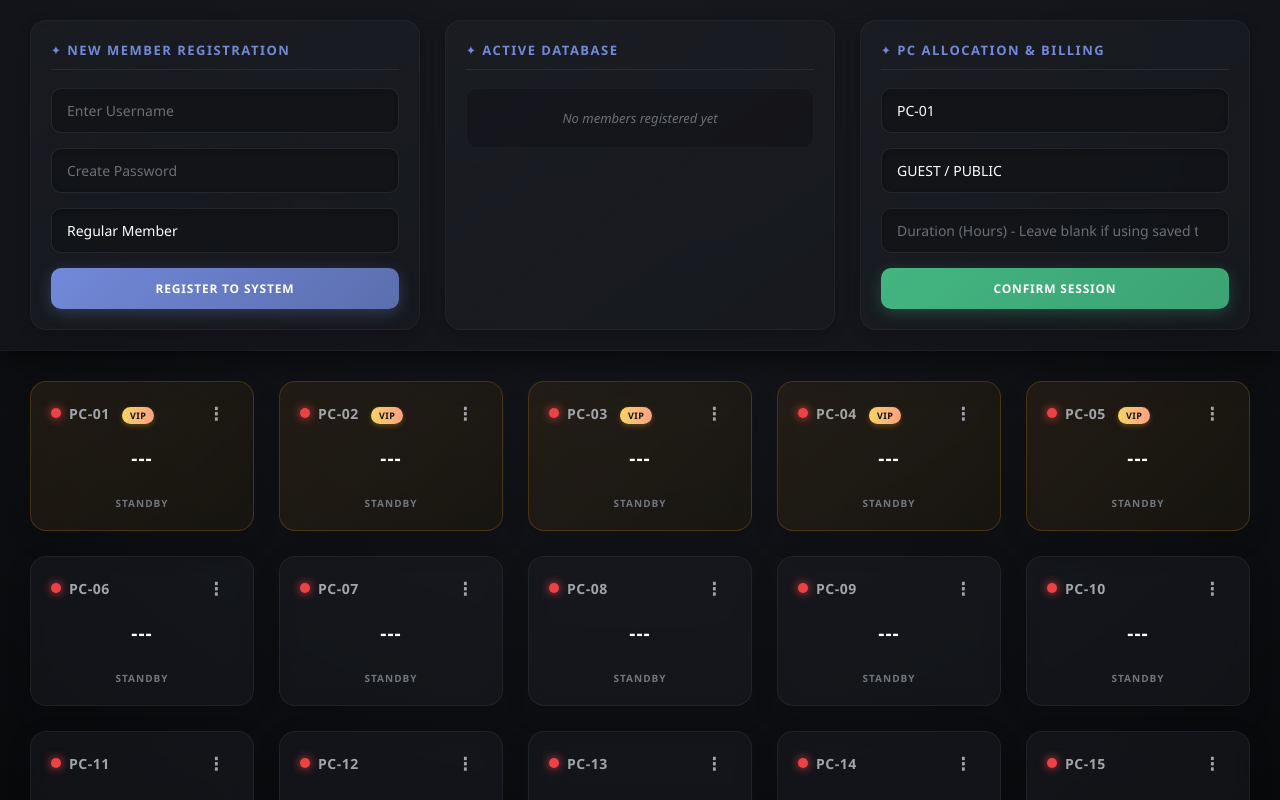
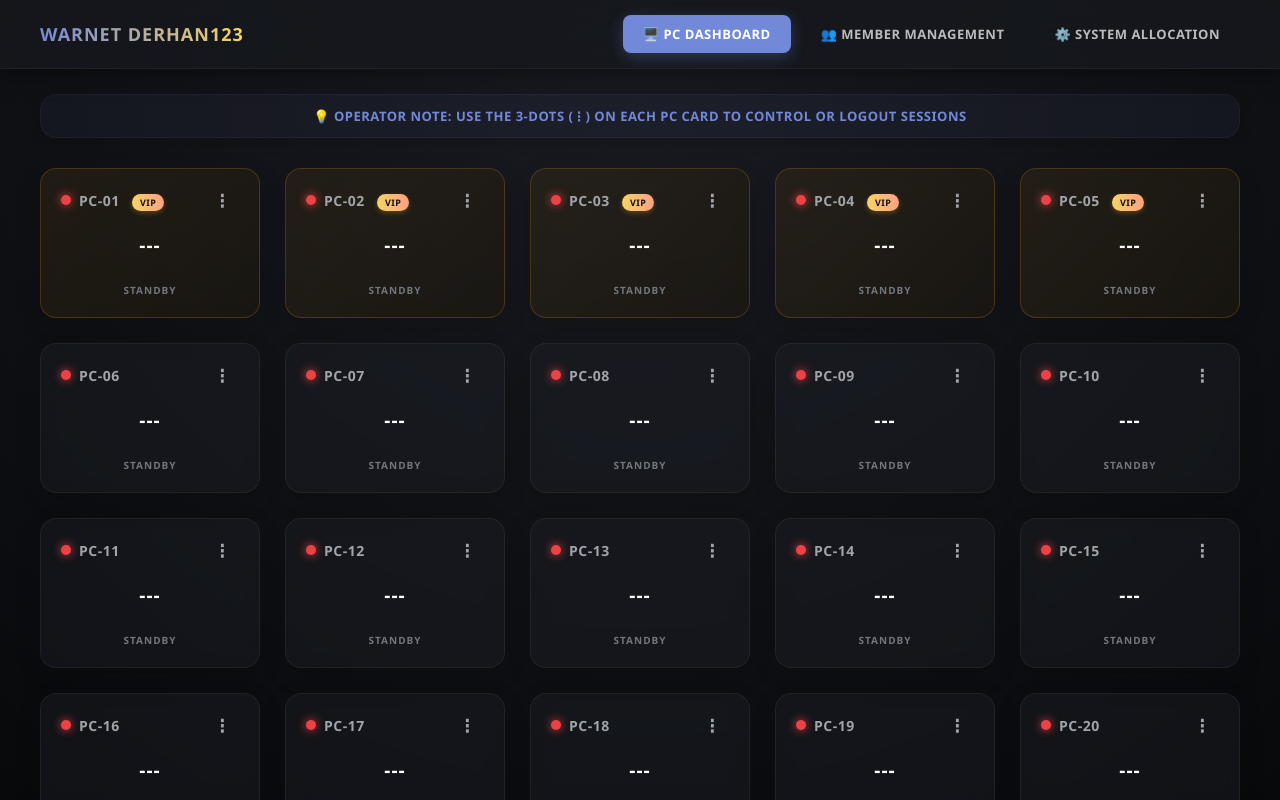
Before and after one commit to joelhenrystoner-dev/WARNET-Derhan123, a plain HTML site: page index.html in a window 1280 px wide. Drawn offline with Linux system fonts and the light colour scheme.

Commit message:
penambahan nav bar dan juga judul

```diff
--- a/index.html
+++ b/index.html
@@ -3,7 +3,7 @@
 <head>
     <meta charset="UTF-8">
     <meta name="viewport" content="width=device-width, initial-scale=1.0">
-    <title>Derhan123 Elite Cybercafe - Smart Billing System</title>
+    <title>WARNET DERHAN123 - Smart Billing System</title>
     <style>
         /* CSS Reset & Basic Setup */
         * { box-sizing: border-box; margin: 0; padding: 0; font-family: 'Segoe UI', Tahoma, Geneva, Verdana, sans-serif; }
@@ -15,41 +15,89 @@
             color: #dcddde; display: flex; flex-direction: column; height: 100vh; overflow: hidden;
         }
 
-        /* --- HEADER & CONTROL PANEL (ULTRA MODERN) --- */
+        /* --- PREMIUM NAVIGATION BAR --- */
+        .navbar {
+            background: rgba(22, 24, 29, 0.85);
+            backdrop-filter: blur(20px);
+            padding: 15px 40px;
+            display: flex;
+            justify-content: space-between;
+            align-items: center;
+            border-bottom: 1px solid rgba(255,255,255,0.05);
+            box-shadow: 0 4px 25px rgba(0,0,0,0.5);
+            z-index: 20;
+        }
+        .navbar .brand {
+            font-size: 18px;
+            font-weight: 900;
+            letter-spacing: 1px;
+            background: linear-gradient(90deg, #7289da, #f6d365);
+            -webkit-background-clip: text;
+            -webkit-text-fill-color: transparent;
+        }
+        .nav-tabs {
+            display: flex;
+            gap: 10px;
+        }
+        .nav-tab {
+            padding: 10px 20px;
+            background: transparent;
+            color: #b9bbbe;
+            border: none;
+            border-radius: 8px;
+            font-size: 13px;
+            font-weight: 700;
+            cursor: pointer;
+            text-transform: uppercase;
+            letter-spacing: 0.5px;
+            transition: all 0.3s ease;
+            box-shadow: none;
+            width: auto;
+        }
+        .nav-tab:hover {
+            color: #fff;
+            background: rgba(255,255,255,0.05);
+        }
+        .nav-tab.active {
+            color: #fff;
+            background: #7289da;
+            box-shadow: 0 4px 15px rgba(114, 137, 218, 0.3);
+        }
+
+        /* --- CONTROL PANEL HEADER (TAB LAYOUT) --- */
         .header {
-            background: rgba(22, 24, 29, 0.7);
-            backdrop-filter: blur(16px);
-            padding: 20px 30px; display: flex; gap: 25px;
-            box-shadow: 0 10px 30px rgba(0,0,0,0.6); z-index: 10; flex-wrap: wrap;
-            border-bottom: 1px solid rgba(255,255,255,0.03);
+            padding: 25px 40px 10px 40px;
+            display: flex;
+            z-index: 10;
+        }
+
+        /* Tab Content System */
+        .tab-content {
+            display: none;
+            width: 100%;
+            gap: 25px;
+        }
+        .tab-content.active {
+            display: flex;
+            animation: tabFadeIn 0.4s ease-out;
         }
 
         .control-group {
             background: linear-gradient(145deg, rgba(35, 38, 45, 0.4), rgba(25, 28, 33, 0.6));
-            padding: 20px; border-radius: 16px; flex: 1; min-width: 280px;
+            padding: 22px; border-radius: 16px; flex: 1;
             border: 1px solid rgba(255,255,255,0.04);
-            transition: transform 0.3s ease, box-shadow 0.3s ease;
             box-shadow: 0 4px 15px rgba(0,0,0,0.2);
             position: relative;
-        }
-        .control-group:hover {
-            transform: translateY(-2px);
-            box-shadow: 0 8px 25px rgba(0,0,0,0.4);
-            border-color: rgba(114, 137, 218, 0.2);
         }
 
         .control-group h3 {
             margin-bottom: 18px; font-size: 13px; color: #7289da;
             border-bottom: 1px solid rgba(114, 137, 218, 0.15); padding-bottom: 10px;
             text-transform: uppercase; letter-spacing: 1.5px; font-weight: 800;
-            display: flex; align-items: center; gap: 8px;
         }
 
         /* Input & Select Premium Styling */
-        .input-wrapper {
-            position: relative;
-            margin-bottom: 15px;
-        }
+        .input-wrapper { position: relative; margin-bottom: 15px; }
         input, select {
             width: 100%; padding: 12px 15px;
             background-color: rgba(15, 17, 20, 0.6);
@@ -86,19 +134,19 @@
         /* Database Visual List */
         .db-list {
             list-style: none; background: rgba(15, 17, 20, 0.4); padding: 10px;
-            border-radius: 10px; max-height: 180px; overflow-y: auto; font-size: 13px;
+            border-radius: 10px; max-height: 250px; overflow-y: auto; font-size: 13px;
             border: 1px solid rgba(255,255,255,0.03);
         }
         .db-list li {
-            padding: 10px 12px; border-bottom: 1px solid rgba(255,255,255,0.03);
+            padding: 12px 15px; border-bottom: 1px solid rgba(255,255,255,0.03);
             display: flex; justify-content: space-between; align-items: center;
-            border-radius: 6px; transition: background 0.2s; position: relative;
+            border-radius: 8px; transition: background 0.2s; position: relative;
         }
         .db-list li:hover { background: rgba(255,255,255,0.05); }
         .db-list li:last-child { border-bottom: none; }
         .db-list li.banned-user span b { color: #ed4245; text-decoration: line-through; opacity: 0.6; }
 
-        .badge-group { display: flex; gap: 6px; align-items: center; margin-right: 25px; }
+        .badge-group { display: flex; gap: 6px; align-items: center; margin-right: 35px; }
         .badge { background: #7289da; color: white; padding: 3px 10px; border-radius: 20px; font-size: 10px; font-weight: 800; text-transform: uppercase; letter-spacing: 0.5px;}
         .badge.vip-tier { background: linear-gradient(90deg, #f6d365, #fda085); color: #111; box-shadow: 0 2px 5px rgba(245, 166, 35, 0.3); }
         .badge.banned-tier { background: #ed4245; color: white; box-shadow: 0 0 8px rgba(237, 66, 69, 0.4); }
@@ -106,7 +154,7 @@
 
         /* Grid PC Layout */
         .grid-container {
-            flex: 1; padding: 30px; overflow-y: auto; display: grid;
+            flex: 1; padding: 20px 40px 30px 40px; overflow-y: auto; display: grid;
             grid-template-columns: repeat(auto-fill, minmax(210px, 1fr)); gap: 25px; align-content: start;
         }
 
@@ -125,7 +173,6 @@
             border-color: rgba(255,255,255,0.15);
             background: rgba(40, 45, 55, 0.6);
         }
-
         .pc-card.online {
             background: rgba(44, 60, 95, 0.6);
             border-color: rgba(88, 101, 242, 0.5); box-shadow: 0 0 25px rgba(88, 101, 242, 0.15);
@@ -135,19 +182,15 @@
             border-color: rgba(88, 101, 242, 0.8);
         }
 
-        /* --- VIP CARD STYLING (PC 1 - 5) --- */
+        /* VIP PC (1 - 5) */
         .pc-card.vip {
             background: linear-gradient(135deg, rgba(60, 45, 20, 0.4), rgba(30, 25, 15, 0.6));
             border-color: rgba(245, 166, 35, 0.2);
         }
-        .pc-card.vip:hover {
-            border-color: rgba(245, 166, 35, 0.6);
-            box-shadow: 0 15px 35px rgba(245, 166, 35, 0.1);
-        }
+        .pc-card.vip:hover { border-color: rgba(245, 166, 35, 0.6); box-shadow: 0 15px 35px rgba(245, 166, 35, 0.1); }
         .pc-card.vip.online {
             background: linear-gradient(135deg, rgba(100, 70, 25, 0.6), rgba(50, 35, 15, 0.7));
-            border-color: rgba(245, 166, 35, 0.8);
-            box-shadow: 0 0 30px rgba(245, 166, 35, 0.2);
+            border-color: rgba(245, 166, 35, 0.8); box-shadow: 0 0 30px rgba(245, 166, 35, 0.2);
         }
         .vip-badge {
             background: linear-gradient(90deg, #f6d365, #fda085);
@@ -158,7 +201,6 @@
 
         .pc-header { display: flex; justify-content: space-between; align-items: center; font-size: 14px; color: #a1a4a9; font-weight: 800; letter-spacing: 0.5px;}
         .online .pc-header { color: #fff; }
-
         .status-indicator { display: flex; align-items: center; gap: 8px; }
         .status-icon { width: 10px; height: 10px; border-radius: 50%; background-color: #ed4245; box-shadow: 0 0 10px #ed4245; }
         .online .status-icon { background-color: #43b581; box-shadow: 0 0 12px #43b581; }
@@ -172,7 +214,7 @@
         .online .pc-footer { color: #7289da; }
         .vip.online .pc-footer { color: #f5a623; }
 
-        /* --- FITUR KEBAB MENU --- */
+        /* --- KEBAB MENUS --- */
         .menu-dots { cursor: pointer; padding: 2px 8px; font-size: 18px; line-height: 1; border-radius: 6px; transition: background 0.2s; user-select: none; }
         .menu-dots:hover { background: rgba(255,255,255,0.1); color: white; }
 
@@ -185,34 +227,28 @@
         .action-menu.show { display: block; animation: menuFadeIn 0.2s cubic-bezier(0.175, 0.885, 0.32, 1.275); }
         .action-menu button { background: transparent; padding: 14px 18px; border: none; border-bottom: 1px solid rgba(255,255,255,0.03); cursor: pointer; text-align: left; width: 100%; font-weight: 700; font-size: 13px; transition: background 0.2s;}
         .action-menu button:last-child { border-bottom: none; }
-
         .btn-logout-menu { color: #43b581; }
         .btn-logout-menu:hover { background: rgba(67, 181, 129, 0.1); }
         .btn-force-menu { color: #ed4245; }
         .btn-force-menu:hover { background: rgba(237, 66, 69, 0.1); }
 
-        /* --- KEBAB MENU UNTUK DATABASE LIST --- */
         .member-dots { position: absolute; right: 8px; top: 50%; transform: translateY(-50%); cursor: pointer; font-size: 16px; padding: 2px 6px; border-radius: 4px; color: #a1a4a9; }
         .member-dots:hover { background: rgba(255,255,255,0.1); color: white; }
-
         .db-action-menu {
             display: none; position: absolute; top: 35px; right: 5px;
             background: rgba(20, 22, 27, 0.98); backdrop-filter: blur(15px);
             border: 1px solid rgba(255,255,255,0.1); border-radius: 10px;
-            z-index: 150; box-shadow: 0 10px 25px rgba(0,0,0,0.5); overflow: hidden; min-width: 130px;
+            z-index: 150; box-shadow: 0 10px 25px rgba(0,0,0,0.5); overflow: hidden; min-width: 140px;
         }
         .db-action-menu.show { display: block; animation: menuFadeIn 0.15s ease-out; }
         .db-action-menu button { background: transparent; padding: 10px 14px; border: none; border-bottom: 1px solid rgba(255,255,255,0.03); cursor: pointer; text-align: left; width: 100%; font-weight: 600; font-size: 12px; }
         .db-action-menu button:last-child { border-bottom: none; }
-
         .btn-ban { color: #f5a623; }
         .btn-ban:hover { background: rgba(245, 166, 35, 0.1); }
         .btn-unban { color: #43b581; }
         .btn-unban:hover { background: rgba(67, 181, 129, 0.1); }
         .btn-delete { color: #ed4245; }
         .btn-delete:hover { background: rgba(237, 66, 69, 0.1); }
-
-        @keyframes menuFadeIn { from { opacity: 0; transform: scale(0.9) translateY(-10px); } to { opacity: 1; transform: scale(1) translateY(0); } }
 
         /* --- CUSTOM MODAL POP-UP --- */
         .modal-overlay {
@@ -221,7 +257,6 @@
             justify-content: center; align-items: center; opacity: 0; transition: opacity 0.3s ease;
         }
         .modal-overlay.show { display: flex; opacity: 1; }
-
         .modal-box {
             background: rgba(25, 28, 33, 0.95); backdrop-filter: blur(20px);
             border: 1px solid rgba(255,255,255,0.1); border-radius: 20px; width: 400px;
@@ -230,11 +265,7 @@
             overflow: hidden;
         }
         .modal-overlay.show .modal-box { transform: scale(1) translateY(0); }
-
-        .modal-header {
-            color: white; padding: 20px 25px; font-size: 16px; font-weight: 800; text-align: center;
-            display: flex; justify-content: center; align-items: center; gap: 10px; letter-spacing: 0.5px;
-        }
+        .modal-header { color: white; padding: 20px 25px; font-size: 16px; font-weight: 800; text-align: center; display: flex; justify-content: center; align-items: center; gap: 10px; }
         .modal-body { padding: 35px 25px; text-align: center; font-size: 15px; color: #dcddde; line-height: 1.6; }
         .modal-footer { display: flex; padding: 20px 25px; gap: 15px; background: rgba(15, 17, 20, 0.6); border-top: 1px solid rgba(255,255,255,0.05); }
 
@@ -243,19 +274,36 @@
         .btn-red-modal { background: #ed4245; }
         .btn-red-modal:hover { background: #c9383a; box-shadow: 0 4px 15px rgba(237, 66, 69, 0.4); }
 
+        /* Animations */
+        @keyframes menuFadeIn { from { opacity: 0; transform: scale(0.9) translateY(-10px); } to { opacity: 1; transform: scale(1) translateY(0); } }
+        @keyframes tabFadeIn { from { opacity: 0; transform: translateY(5px); } to { opacity: 1; transform: translateY(0); } }
+
     </style>
 </head>
 <body>
 
+    <div class="navbar">
+        <div class="brand">WARNET DERHAN123</div>
+        <div class="nav-tabs">
+            <button class="nav-tab active" onclick="switchTab('dashboard')">🖥️ PC Dashboard</button>
+            <button class="nav-tab" onclick="switchTab('members')">👥 Member Management</button>
+            <button class="nav-tab" onclick="switchTab('billing')">⚙️ System Allocation</button>
+        </div>
+    </div>
+
     <div class="header">
+
+        <div class="tab-content active" id="tab-dashboard">
+            <div class="control-group" style="padding: 12px; display: flex; align-items: center; justify-content: center; background: rgba(114, 137, 218, 0.05);">
+                <span style="font-size: 13px; color: #7289da; font-weight: bold; letter-spacing: 0.5px;">💡 OPERATOR NOTE: USE THE 3-DOTS (⋮) ON EACH PC CARD TO CONTROL OR LOGOUT SESSIONS</span>
+            </div>
+        </div>
+
+        <div class="tab-content" id="tab-members">
             <div class="control-group">
                 <h3>✦ New Member Registration</h3>
-            <div class="input-wrapper">
-                <input type="text" id="namaMember" placeholder="Enter Username">
-            </div>
-            <div class="input-wrapper">
-                <input type="password" id="passMember" placeholder="Create Password">
-            </div>
+                <div class="input-wrapper"><input type="text" id="namaMember" placeholder="Enter Username"></div>
+                <div class="input-wrapper"><input type="password" id="passMember" placeholder="Create Password"></div>
                 <div class="input-wrapper">
                     <select id="tipeMember">
                         <option value="REGULAR">Regular Member</option>
@@ -264,25 +312,22 @@
                 </div>
                 <button onclick="buatMember()">Register to System</button>
             </div>
-
             <div class="control-group">
-            <h3>✦ Active Database</h3>
+                <h3>✦ Active Member Database</h3>
                 <ul class="db-list" id="listMemberVisual"></ul>
             </div>
+        </div>
 
+        <div class="tab-content" id="tab-billing">
             <div class="control-group">
-            <h3>✦ PC Allocation & Billing</h3>
-            <div class="input-wrapper">
-                <select id="pilihPC"></select>
-            </div>
-            <div class="input-wrapper">
-                <select id="pilihMember"></select>
-            </div>
-            <div class="input-wrapper">
-                <input type="number" id="jamBilling" placeholder="Duration (Hours) - Leave blank if using saved time">
-            </div>
+                <h3>✦ PC Allocation & Time Session</h3>
+                <div class="input-wrapper"><select id="pilihPC"></select></div>
+                <div class="input-wrapper"><select id="pilihMember"></select></div>
+                <div class="input-wrapper"><input type="number" id="jamBilling" placeholder="Duration (Hours) - Leave blank if using saved time"></div>
                 <button class="btn-green" onclick="aktifkanPC()">Confirm Session</button>
             </div>
+        </div>
+
     </div>
 
     <div class="grid-container" id="pcGrid">
@@ -300,10 +345,10 @@
     let members = JSON.parse(localStorage.getItem('dbMembers')) || [];
     let pcs = [];
     let pcTargetId = null;
-    let memberTargetIndex = null; // Track index member untuk operasi database modal
-    let currentModalAction = ""; // Track aksi modal database ('BAN', 'UNBAN', 'DELETE')
+    let memberTargetIndex = null;
+    let currentModalAction = "";
 
-    // Inisialisasi 24 PC
+    // Setup 24 Client Stations
     for(let i = 1; i <= 24; i++) {
         pcs.push({
             id: i,
@@ -312,6 +357,15 @@
             user: null,
             timeRemaining: 0
         });
+    }
+
+    // --- TAB SWITCHER LOGIC ---
+    function switchTab(tabId) {
+        document.querySelectorAll('.nav-tab').forEach(btn => btn.classList.remove('active'));
+        document.querySelectorAll('.tab-content').forEach(content => content.classList.remove('active'));
+
+        event.currentTarget.classList.add('active');
+        document.getElementById(`tab-${tabId}`).classList.add('active');
     }
 
     function renderApp() {
@@ -327,7 +381,7 @@
         listVisual.innerHTML = '';
 
         if(members.length === 0) {
-            listVisual.innerHTML = '<li style="color:#6b6f77; justify-content:center;"><i>No members registered yet</i></li>';
+            listVisual.innerHTML = '<li style="color:#6b6f77; justify-content:center; padding: 20px;"><i>No members registered yet</i></li>';
         } else {
             members.forEach((m, index) => {
                 if (m.status !== 'BANNED') {
@@ -336,7 +390,6 @@
 
                 let sisaDetik = m.sisaWaktu || 0;
                 let badgeTimeHTML = '';
-
                 if (sisaDetik > 0) {
                     let h = Math.floor(sisaDetik / 3600);
                     let mnt = Math.floor((sisaDetik % 3600) / 60);
@@ -345,7 +398,6 @@
 
                 let tipeBadgeHTML = '';
                 let isBannedClass = '';
-
                 if (m.status === 'BANNED') {
                     tipeBadgeHTML = `<span class="badge banned-tier">BANNED</span>`;
                     isBannedClass = 'banned-user';
@@ -427,7 +479,7 @@
         });
     }
 
-    // --- FUNGSI MENU INTERAKTIF ---
+    // --- POPUP MENU INTERCHANGES ---
     function toggleMenu(pcId, event) {
         event.stopPropagation();
         document.querySelectorAll('.db-action-menu').forEach(m => m.classList.remove('show'));
@@ -463,7 +515,6 @@
         memberTargetIndex = index;
         currentModalAction = action;
         let member = members[index];
-
         let header = document.getElementById('modalHeader');
         let body = document.getElementById('modalMessage');
         let footer = document.getElementById('modalFooter');
@@ -493,7 +544,6 @@
                 <button class="btn-red-modal" onclick="eksekusiModalDatabase()">Delete Forever</button>
             `;
         }
-
         document.getElementById('customModal').classList.add('show');
     }
 
@@ -505,22 +555,17 @@
             member.status = 'BANNED';
             let activePC = pcs.find(p => p.user === member.nama);
             if (activePC) {
-                activePC.status = 'offline';
-                activePC.user = null;
-                activePC.timeRemaining = 0;
+                activePC.status = 'offline'; activePC.user = null; activePC.timeRemaining = 0;
             }
         } else if (currentModalAction === 'UNBAN') {
             member.status = 'ACTIVE';
         } else if (currentModalAction === 'DELETE') {
             let activePC = pcs.find(p => p.user === member.nama);
             if (activePC) {
-                activePC.status = 'offline';
-                activePC.user = null;
-                activePC.timeRemaining = 0;
+                activePC.status = 'offline'; activePC.user = null; activePC.timeRemaining = 0;
             }
             members.splice(memberTargetIndex, 1);
         }
-
         localStorage.setItem('dbMembers', JSON.stringify(members));
         renderApp();
         tutupModal();
@@ -538,7 +583,6 @@
     function bukaModalForceClose(pcId) {
         let pc = pcs.find(p => p.id === pcId);
         if (pc.status === 'offline') return alert("This PC is already offline.");
-
         pcTargetId = pcId;
         document.getElementById('modalHeader').innerHTML = `⚠️ Terminate Warning`;
         document.getElementById('modalHeader').style.background = `linear-gradient(135deg, #ed4245, #c9383a)`;
@@ -553,7 +597,6 @@
     function bukaModalLogout(pcId) {
         let pc = pcs.find(p => p.id === pcId);
         if (pc.status === 'offline') return alert("This PC is already offline.");
-
         pcTargetId = pcId;
         document.getElementById('modalHeader').innerHTML = `💾 Save Session`;
         document.getElementById('modalHeader').style.background = `linear-gradient(135deg, #43b581, #3ca374)`;
@@ -577,15 +620,11 @@
     function eksekusiForceClose() {
         if (pcTargetId !== null) {
             let pc = pcs.find(p => p.id === pcTargetId);
-            pc.status = 'offline';
-            pc.user = null;
-            pc.timeRemaining = 0;
-            renderApp();
-            tutupModal();
+            pc.status = 'offline'; pc.user = null; pc.timeRemaining = 0;
+            renderApp(); tutupModal();
         }
     }
 
-    /* Eksekusi Log Out (Simpan ke DB) */
     function eksekusiLogout() {
         if (pcTargetId !== null) {
             let pc = pcs.find(p => p.id === pcTargetId);
@@ -596,15 +635,12 @@
                     localStorage.setItem('dbMembers', JSON.stringify(members));
                 }
             }
-            pc.status = 'offline';
-            pc.user = null;
-            pc.timeRemaining = 0;
-            renderApp();
-            tutupModal();
+            pc.status = 'offline'; pc.user = null; pc.timeRemaining = 0;
+            renderApp(); tutupModal();
         }
     }
 
-    // --- FUNGSI PROSES INPUT UTAMA ---
+    // --- CORE TRANSACTION CONTROLS ---
     function buatMember() {
         let nama = document.getElementById("namaMember").value.trim().toUpperCase();
         let pass = document.getElementById("passMember").value;
@@ -626,7 +662,6 @@
         let pcId = parseInt(document.getElementById("pilihPC").value);
         let userName = document.getElementById("pilihMember").value;
         let jamInput = document.getElementById("jamBilling").value;
-
         let pc = pcs.find(p => p.id === pcId);
 
         if (pc.status === 'online' && pc.user !== userName) {
@@ -642,10 +677,7 @@
         let isVipPC = (pcId <= 5);
         if (isVipPC) {
             let isVipMember = (memberData && memberData.tipe === 'VIP');
-            if (!isVipMember) {
-                showAccessDeniedModal(userName, pc.name);
-                return;
-            }
+            if (!isVipMember) { showAccessDeniedModal(userName, pc.name); return; }
         }
 
         let jam = parseFloat(jamInput) || 0;
@@ -668,21 +700,19 @@
 
         document.getElementById("jamBilling").value = "";
         renderApp();
+
+        // Auto switch back to Dashboard Tab after successful activation
+        document.querySelector('.nav-tab').click();
     }
 
-    // --- TIMER GLOBAL REAL-TIME ---
+    // --- TIMING ENGINE (TICK EVENT LOOP) ---
     setInterval(() => {
         let adaYangAktif = false;
-
         pcs.forEach(pc => {
             if(pc.timeRemaining > 0) {
-                pc.timeRemaining--;
-                adaYangAktif = true;
-
+                pc.timeRemaining--; adaYangAktif = true;
                 if(pc.timeRemaining <= 0) {
-                    pc.status = 'offline';
-                    pc.user = null;
-                    pc.timeRemaining = 0;
+                    pc.status = 'offline'; pc.user = null; pc.timeRemaining = 0;
                 }
             }
         });
@@ -702,6 +732,7 @@
         }
     }, 1000);
 
+    // Initialize View Deployment
     renderApp();
 </script>
 
```
Lines whose indentation alone changed are shown as unchanged.
